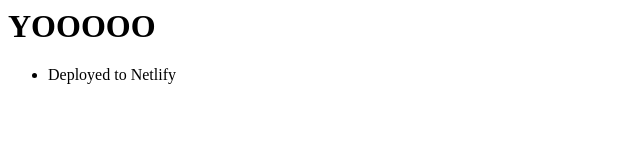
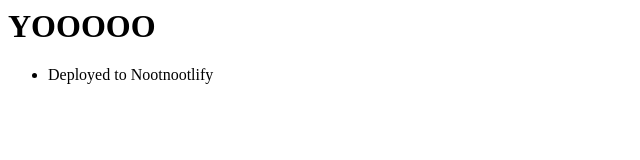
Before and after one commit to Ethan-J13/Test_Deploy, a plain HTML site: page index.html in a window 1280 px wide. Shown: the full height of the page, 0-640 px from the left. Drawn offline with Linux system fonts and the light colour scheme.

Commit message:
test deploy

```diff
--- a/index.html
+++ b/index.html
@@ -1,3 +1,3 @@
 <h1>YOOOOO</h1>
 
-<ul>    <li>Deployed to Netlify</li></ul>
+<ul>    <li>Deployed to Nootnootlify</li></ul>
```
